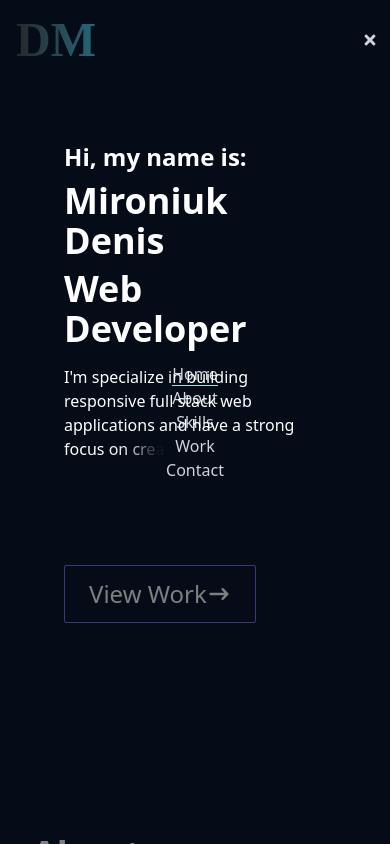
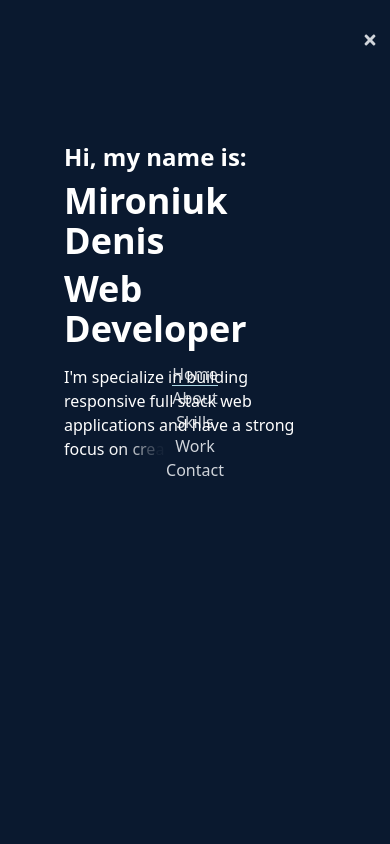
Before and after one commit to denismironiuk/WebPortfolio, a React (Create React App) app: page / in a window 390 px wide. Both pictures are taken after a click on the element 370 px from the left and 40 px from the top of the page. Shown: the top 844 px of the page. Built offline with nearby package versions, Linux system fonts and the light colour scheme; no server answers.

Commit message:
update height  contact page

```diff
--- a/src/components/Navbar.jsx
+++ b/src/components/Navbar.jsx
@@ -67,7 +67,7 @@ function Navbar() {
       <ul
         className={
           nav
-            ? " absolute top-0 left-0 w-full h-screen tex-4xl bg-[#0a192f] bg-transparent/50 flex flex-col justify-center items-center z-99 "
+            ? " absolute top-0 left-0 w-full h-screen tex-4xl bg-[#0a192f] flex flex-col justify-center items-center z-99 "
             : "hidden"
         }
       >
```
